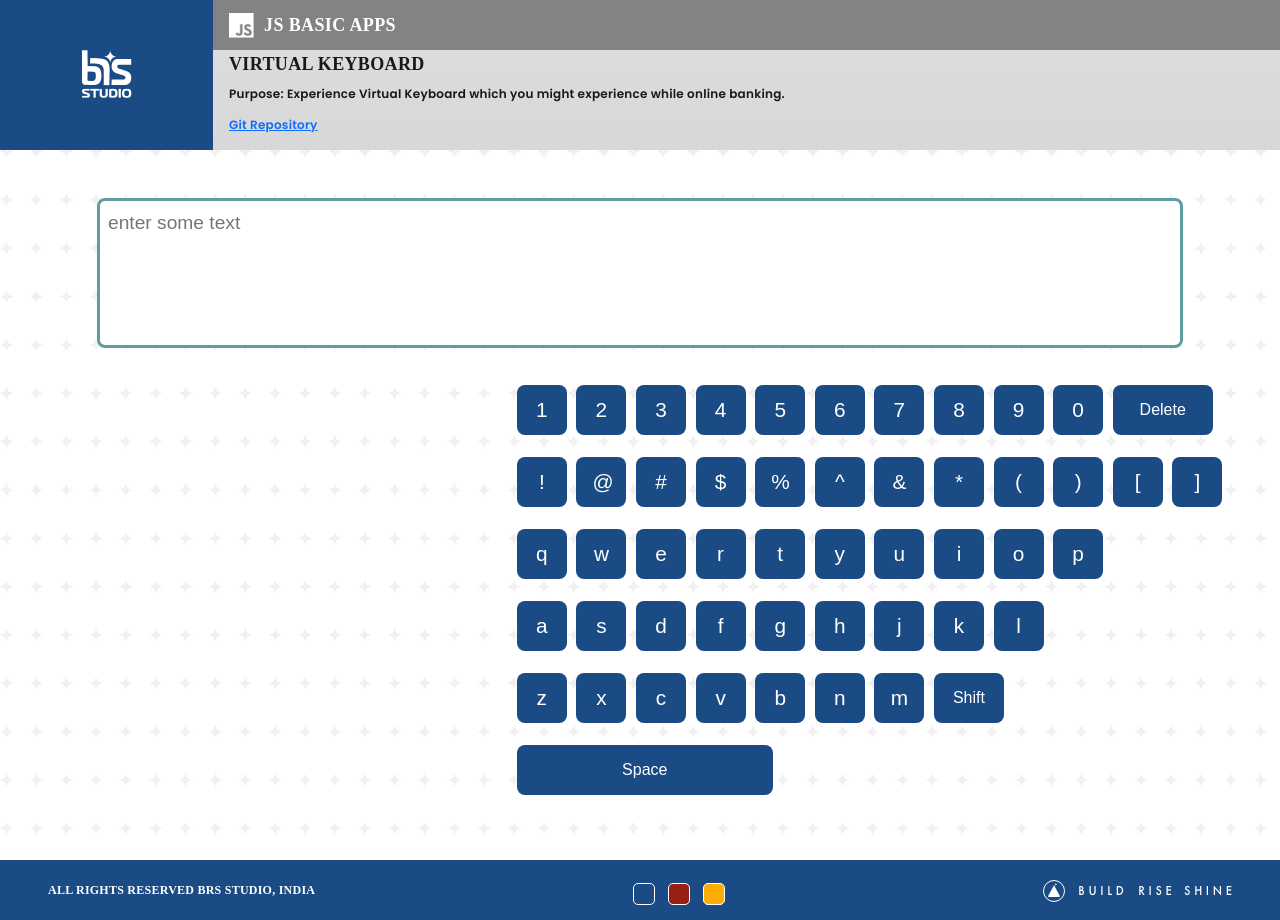
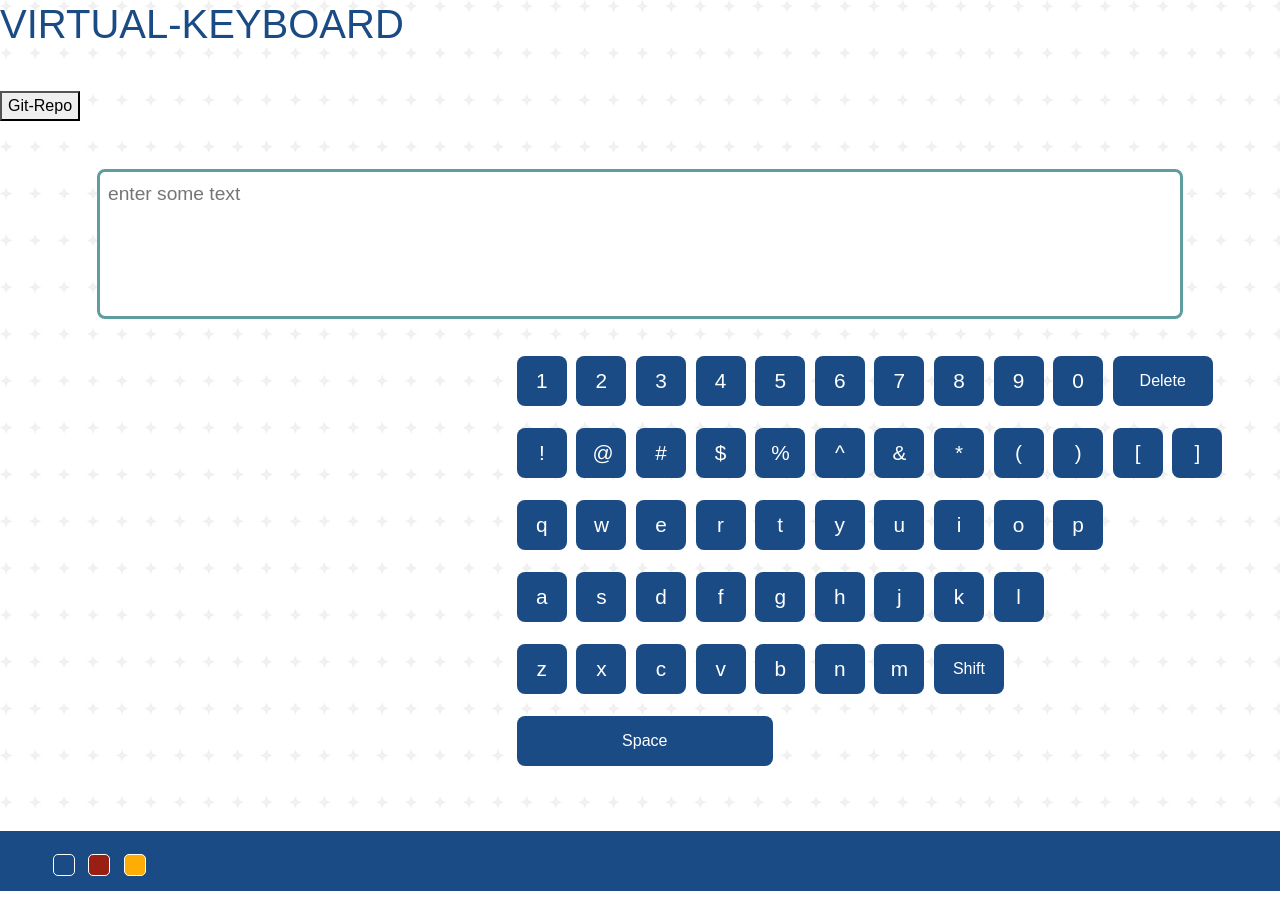
Before and after one commit to Priyanka23-Brs/Virtual-Keyboard, a plain HTML site: page index.html in a window 1280 px wide. After the commit the page ends 891 px from the top, so only its background shows below. Drawn offline with nearby package versions, Linux system fonts and the light colour scheme.

Commit message:
Update index.html

```diff
--- a/index.html
+++ b/index.html
@@ -1,10 +1,4 @@
-<!--
-     Author: Build Rise Shine with Nyros (BRS)
-     Created: 2023
-     Library / Component: Home Page
-     Description: Main page  for the app
-     (c) Copyright by BRS with Nyros.
--->
+
 <!DOCTYPE html>
 <html lang="en">
   <head>
@@ -25,27 +19,10 @@
   </head>
   <body>
     <header>
-      <div class="d-flex bg-gradient">
-        <div class="d-flex flex-grow-1">
-          <nav class="courseTitle">
-            <button class="navbar-brand border-0">
-              <img src="assets/img/logo.png" alt="logo" />
-            </button>
-          </nav>
-          <div class="flex-grow-1">
-            <div class="ReactTitle ps-3 d-flex align-items-center">
-              <img src="assets/img/logo-javascript@2x.png" alt="logo" />
-              <h3 class="mb-0">JS Basic Apps</h3>
-            </div>
-            <div class="d-flex ps-3 align-items-center">
-              <div class="flex-grow-1">
-                <h4>Virtual Keyboard</h4>
-                <p class="pb-0 mb-3 text-start">Purpose: Experience Virtual Keyboard which you might experience while online banking.</p>
-                <p class="pb-0 mt-0 text-start"><a href="https://github.com/brs-studio/js-basics/tree/main/virtual-keyboard" target="_blank" >Git Repository</a></p>
-              </div>
-            </div>
-          </div>
-        </div>
+      <div class="git">
+<h1>VIRTUAL-KEYBOARD</h1>
+<h3>Purpose: Experience Virtual Keyboard which you might experience while online banking</h3>
+<a href="https://github.com/Priyanka23-Brs/Virtual-Keyboard"><button class="btns">Git-Repo</button></a>
       </div>
     </header>
 
@@ -126,8 +103,7 @@
 
     <footer class="footer footer-dark">
       <div class="d-flex justify-content-between px-5">
-        <div>ALL RIGHTS RESERVED BRS STUDIO, INDIA</div>
-        <div>
+         <div>
           <button
             onclick="setTheme('#1A4B84')"
             class="theme-switch theme-switch-chathams_blue"
@@ -141,9 +117,7 @@
             class="theme-switch theme-switch-yellow_sea"
           ></button>
         </div>
-        <div>
-          <img src="assets/img/footer-logo.png" alt="logo" />
-        </div>
+
       </div>
     </footer>
     <script
```
